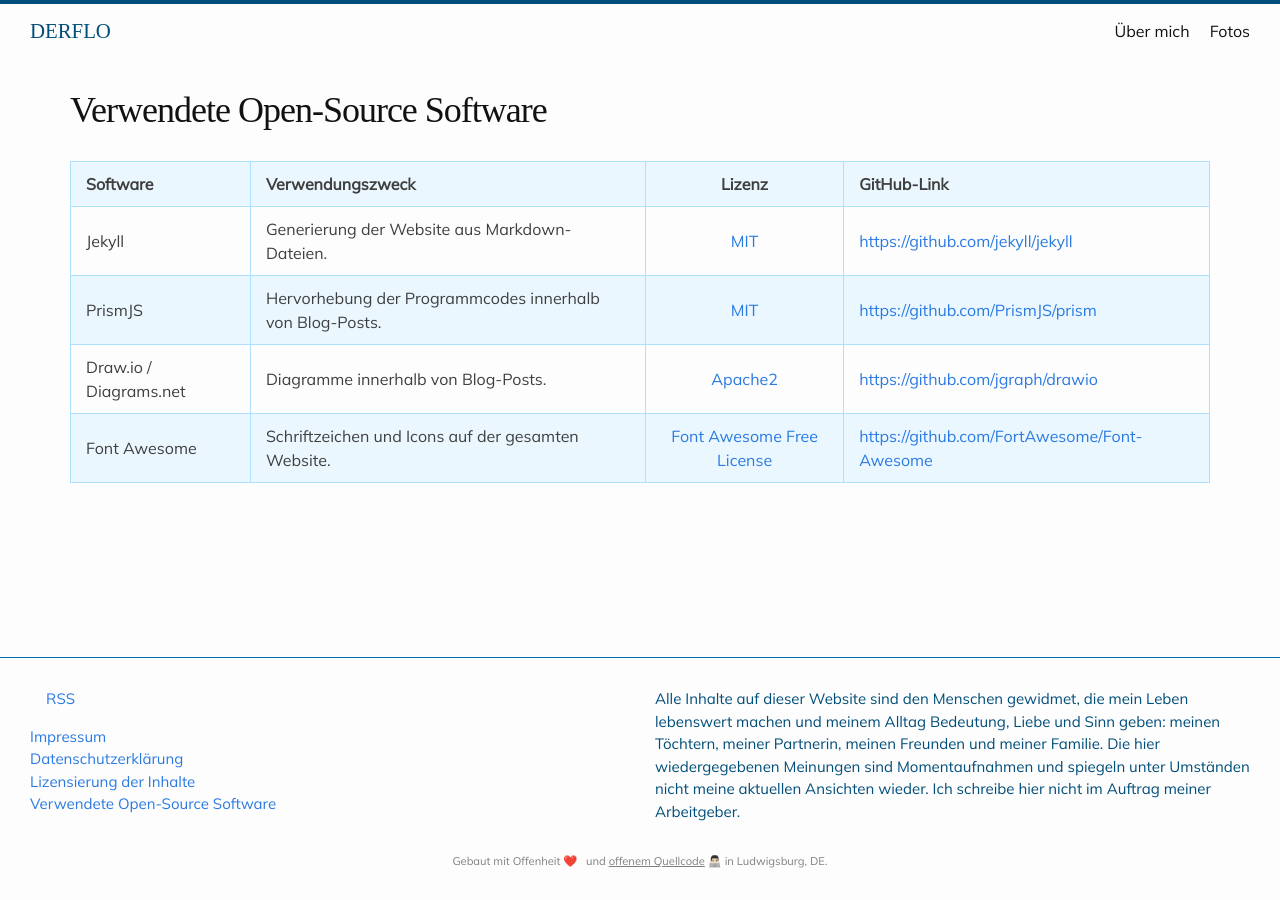
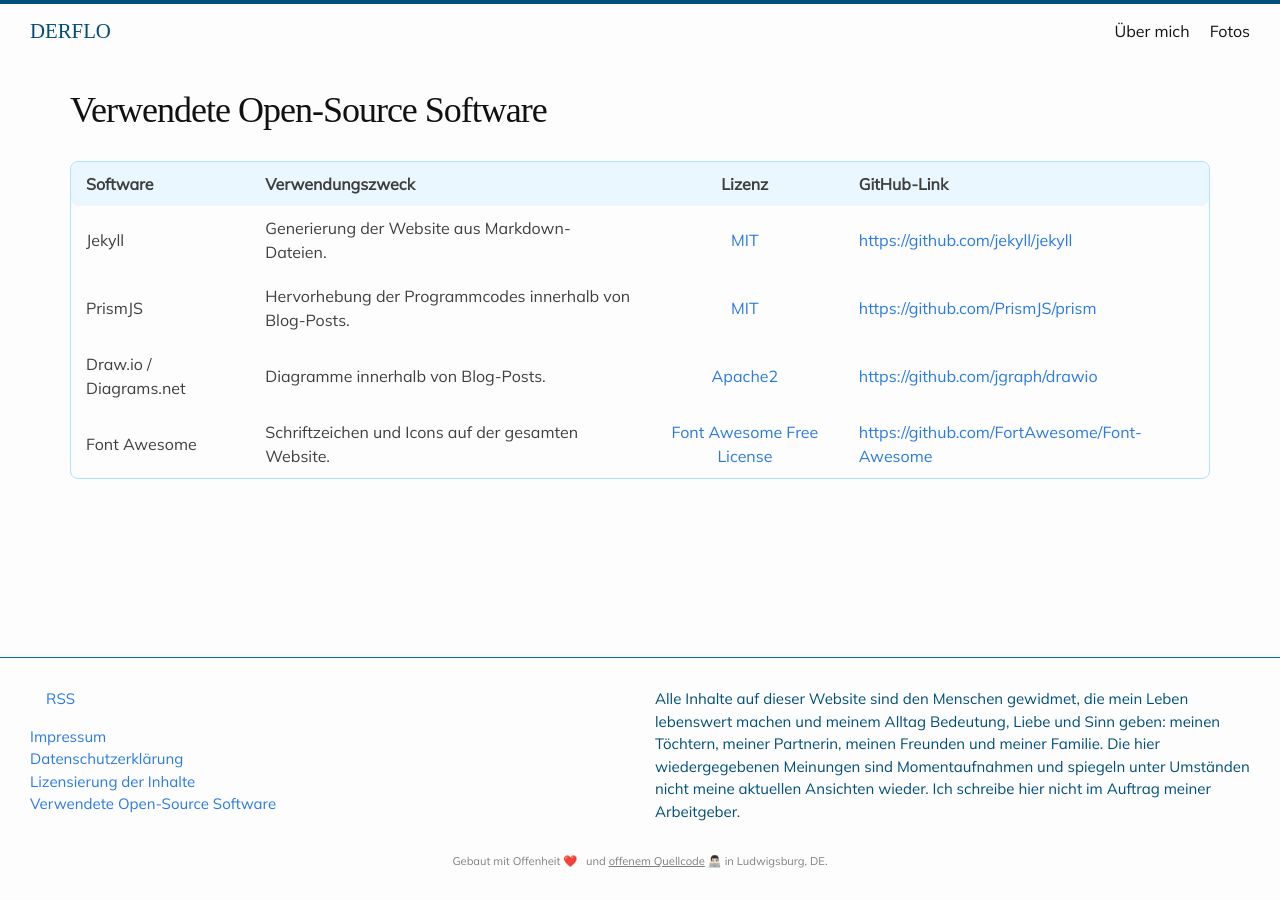
Before and after one commit to flowinho/reboot, a Jekyll site: the page built from opensource.md, in a window 1280 px wide. Built offline with Jekyll 4.4.1, drawn with Linux system fonts in a browser that asks for light colours; nearby versions of some CDN libraries; some web fonts are replaced.

Commit message:
adjust table looks

```diff
--- a/_sass/minima/_base.scss
+++ b/_sass/minima/_base.scss
@@ -283,22 +283,23 @@
   width: 100%;
   text-align: $table-text-align;
   color: $table-text-color;
-  border-collapse: collapse;
+
+  --radius: 8px;
   border: 1px solid $table-border-color;
-  tr {
-    &:nth-child(even) {
-      background-color: $table-zebra-color;
-    }
-  }
+  border-radius: var(--radius);
+  border-spacing: 0;
+
   th, td {
     padding: ($spacing-unit / 3) ($spacing-unit / 2);
   }
+
+  tr:first-child>:first-child { border-top-left-radius: var(--radius); }
+  tr:first-child>:last-child { border-top-right-radius: var(--radius); }
+  tr:last-child>:first-child { border-bottom-left-radius: var(--radius); }
+  tr:last-child>:last-child { border-bottom-right-radius: var(--radius); }
+
   th {
-    background-color: $table-header-bg-color;
-    border: 1px solid $table-header-border;
-  }
-  td {
-    border: 1px solid $table-border-color;
+    background: $table-header-bg-color;
   }
 
   @include media-query($on-laptop) {
--- a/_sass/minima/skins/classic.scss
+++ b/_sass/minima/skins/classic.scss
@@ -19,7 +19,7 @@
 $border-color-03:       $brand-color-dark !default;
 
 $table-text-color:      lighten($text-color, 18%) !default;
-$table-zebra-color:     lighten($brand-color, 72%) !default;
+$table-zebra-color:     lighten($brand-color, 70%) !default;
 $table-header-bg-color: lighten($brand-color, 72%) !default;
 $table-header-border:   lighten($brand-color, 60%) !default;
 $table-border-color:    lighten($brand-color, 60%) !default;
```
